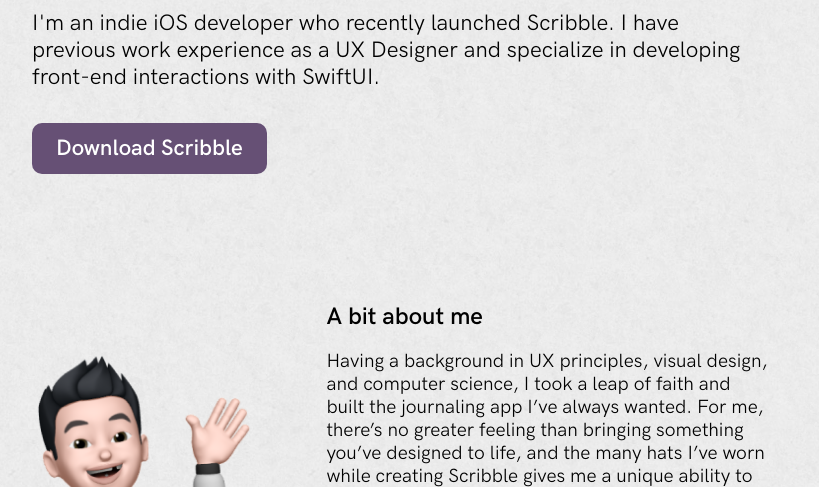
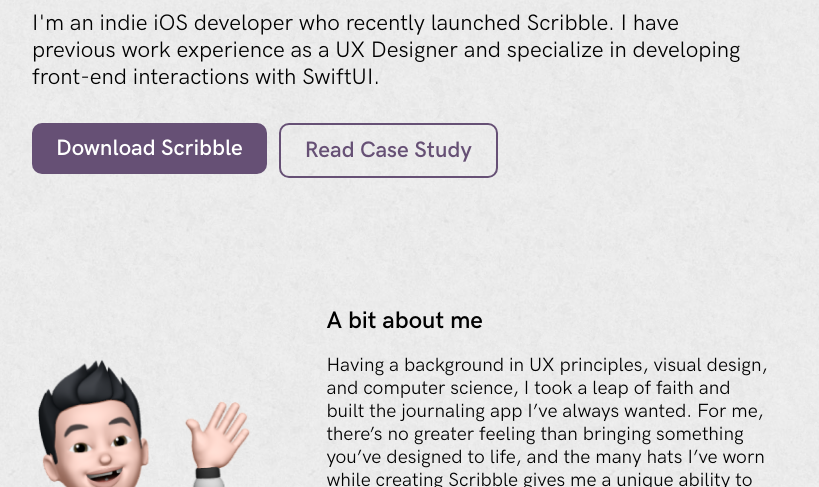
Before and after one commit to hlaidesign/hlaidesign.github.io, a website: page index.html in a window 1280 px wide. Shown: the part 313-800 px from the top of the page, without its empty margins (240-1059 px from the left). Drawn offline with Linux system fonts and the light colour scheme.

Commit message:
link to case study

```diff
--- a/css/style.css
+++ b/css/style.css
@@ -98,7 +98,7 @@
     margin: 32px 0;
 }
 
-.main-content button{
+.main-content .primary-btn{
     font-family: "HK-Grotesk";
     background-color: #665075;
     border: none;
@@ -112,9 +112,36 @@
     border-radius: 10px;
 }
 
-.main-content a :hover{
+.main-content .primary-a :hover{
     background-color: #857391;
     cursor: pointer;
+}
+
+.main-content .secondary-a :hover{
+    background-color: #DCDADD;
+    cursor: pointer;
+}
+
+.buttons{
+    display: flex;
+    flex-wrap: wrap;
+    gap: 6px 12px;
+}
+
+.secondary-btn{
+    font-family: "HK-Grotesk";
+    padding: 12px 24px;
+    text-align: center;
+    text-decoration: none;
+    display: inline-block;
+    font-size: 1.4rem;
+    font-weight: 600;
+    border-radius: 10px;
+
+    background-color: transparent;
+    color: #665075;
+    border-color: #665075;
+    border-style: solid;
 }
 
 .about{
--- a/index.html
+++ b/index.html
@@ -32,9 +32,14 @@
     <div class="main-content">
       <h2><strong>👋 Hi, I'm Hunter.</strong></h2>
       <p>I'm an indie iOS developer who recently launched Scribble. I have previous work experience as a UX Designer and specialize in developing front-end interactions with SwiftUI.</p>
-      <a href="https://www.scribble-app.com">
-        <button>Download Scribble</button>
+      <div class="buttons">
+        <a class="primary-a" href="https://www.scribble-app.com">
+        <button class="primary-btn">Download Scribble</button>
       </a>
+      <a class="secondary-a"  href="https://scribble-app.notion.site/Scribble-Case-Study-a64cb217bf804e5d86d7fcf1ca7999a8">
+        <button class="secondary-btn">Read Case Study</button>
+      </a>
+      </div>
 
     </div>
 
@@ -42,7 +47,7 @@
       <img src="img/bitmoji.png" alt="Bitmoji">
       <div class="description">
         <h2><strong>A bit about me</strong></h2>
-        <p>Having a background in UX principles, visual design, and computer science, I took a leap of faith and built the journaling app I’ve always wanted. For me, there’s no greater feeling than bringing something you’ve designed to life, and the many hats I’ve worn while creating Scribble gives me a unique ability to collaborate with all product teams.<br><br>In my freetime you can find me playing pick-up basketball, discovering new places to run, or watching indie horror movies. </p>
+        <p>Having a background in UX principles, visual design, and computer science, I took a leap of faith and built the journaling app I’ve always wanted. For me, there’s no greater feeling than bringing something you’ve designed to life, and the many hats I’ve worn while creating Scribble gives me a unique ability to collaborate with all product teams.<br><br>In my freetime you can find me playing pick-up basketball, discovering new places to run, or rewatching Succession. </p>
       </div>
     </div>
 
```
Also changed, not shown: 1 other file.
